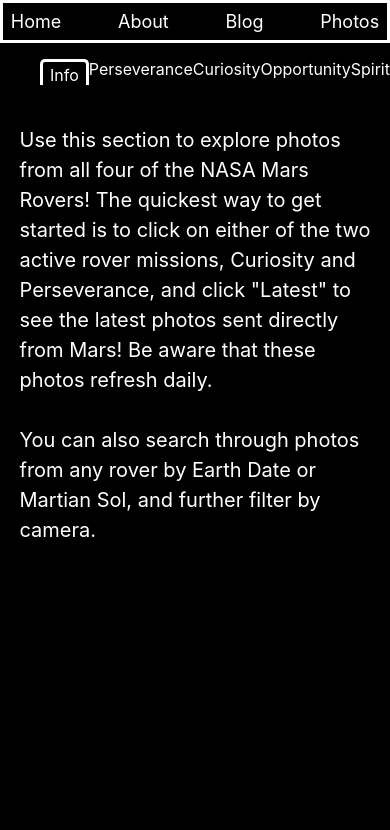
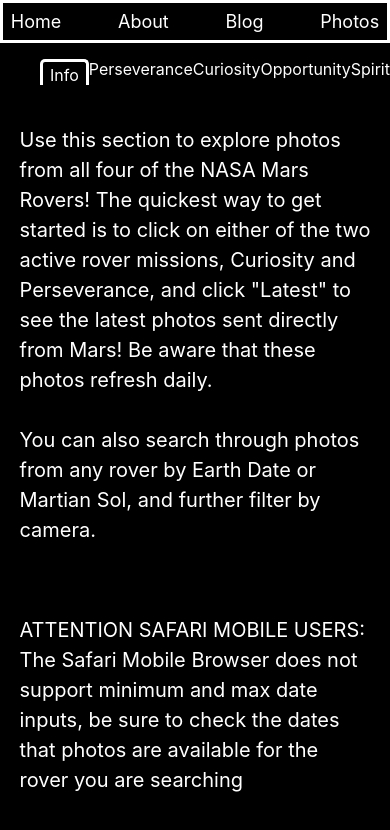
Before and after one commit to JacquelineQ/latestFromMars, a React (Create React App) app: page /photos/photos in a window 390 px wide. Shown: the top 830 px of the page. Built offline with nearby package versions, Linux system fonts and the light colour scheme.

Commit message:
add safari mobile and per status update

```diff
--- a/src/photos/PerseveranceInfo.js
+++ b/src/photos/PerseveranceInfo.js
@@ -11,6 +11,9 @@
             <br/>
             <br/>
             Landing Date: 2021-02-18
+            <br />
+            <br />
+            1/7/22: Be advised that Perseverance Latest photos are not properly loading from the NASA API, you can still search for older photos and hopefully this will be resolved soon
             </p>
 
             <table>
--- a/src/photos/PerseveranceLatest.js
+++ b/src/photos/PerseveranceLatest.js
@@ -20,7 +20,7 @@
         {
           name: "Camera",
           selector: (row) => row.camera.name,
-          sortable: true
+          sortable: true,
         },
         {
           name: "Image",
--- a/src/photos/PhotosInfo.js
+++ b/src/photos/PhotosInfo.js
@@ -13,6 +13,8 @@
                 You can also search through photos from any rover by Earth Date or Martian Sol, and further filter
                 by camera.
             </p>
+            <br/>
+            <p>ATTENTION SAFARI MOBILE USERS: The Safari Mobile Browser does not support minimum and max date inputs, be sure to check the dates that photos are available for the rover you are searching</p>
             </div>
     )
 }
```
